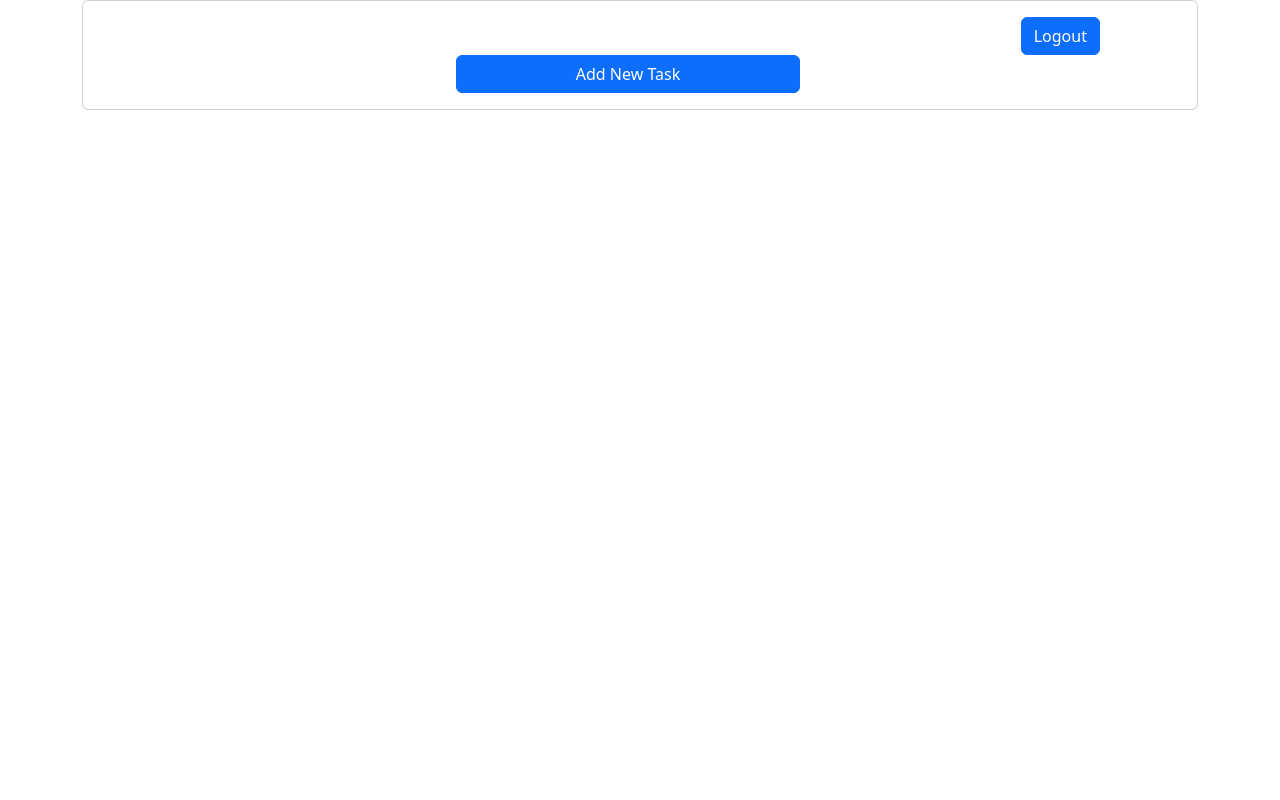
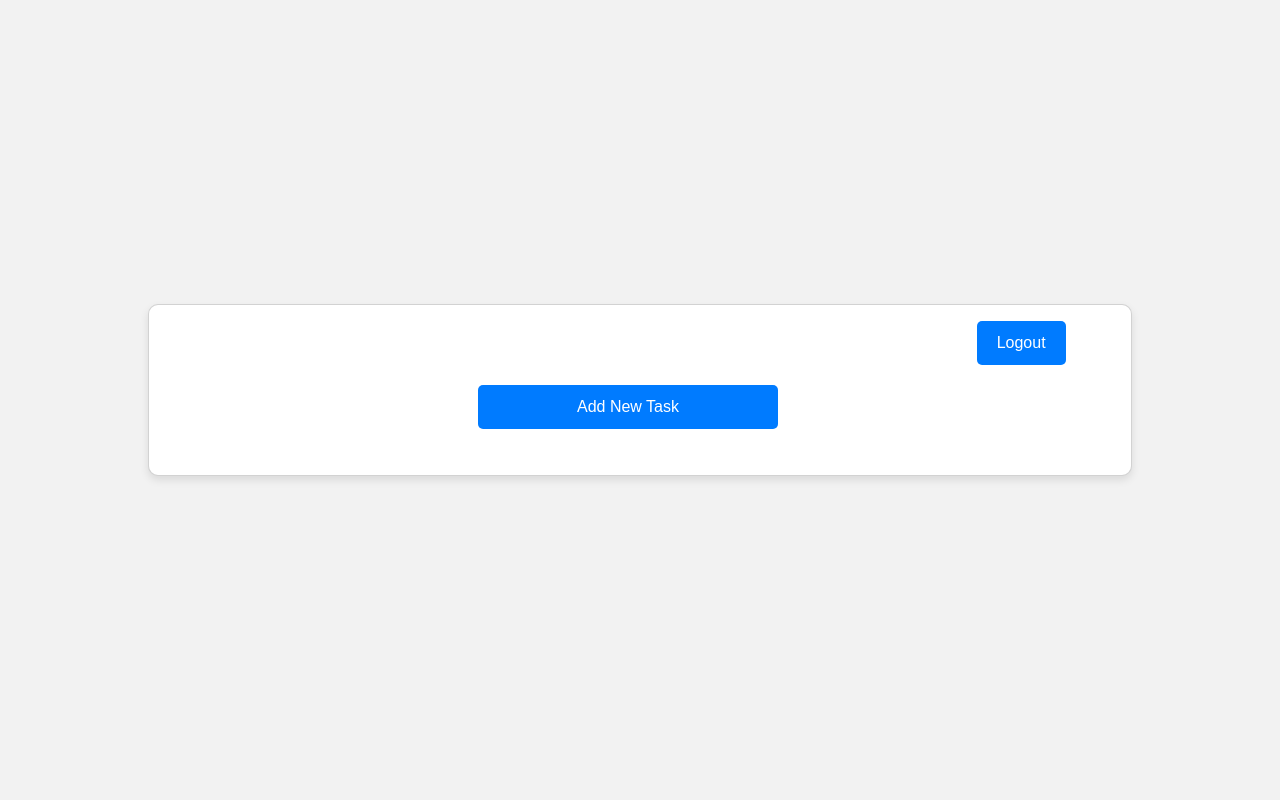
Before and after one commit to AndaruHP/task_list, a PHP site: page / in a window 1280 px wide. Run offline with PHP 8.4, Linux system fonts and the light colour scheme; the visitor is signed in with stand-in values (Sample User, id 1); data comes from the database, SQL or seed files in the repository.

Commit message:
add css sikit

```diff
--- a/index.php
+++ b/index.php
@@ -16,6 +16,8 @@ include('database/connect.php');
     <meta name="viewport" content="width=device-width, initial-scale=1.0">
     <title>To-do</title>
     <link href="https://cdn.jsdelivr.net/npm/bootstrap@5.3.2/dist/css/bootstrap.min.css" rel="stylesheet" integrity="sha384-T3c6CoIi6uLrA9TneNEoa7RxnatzjcDSCmG1MXxSR1GAsXEV/Dwwykc2MPK8M2HN" crossorigin="anonymous">
+    <link rel="stylesheet" href="styles.css">
+
 </head>
 
 <body>
--- /dev/null
+++ b/styles.css
@@ -0,0 +1,83 @@
+body {
+    display: flex;
+    justify-content: center;
+    align-items: center;
+    height: 100vh;
+    margin: 0;
+    background-color: #f2f2f2;
+    font-family: Arial, sans-serif;
+}
+
+.container {
+    width: 100%;
+    max-width: 80%;
+    padding: 20px;
+    box-sizing: border-box;
+}
+
+.card {
+    background-color: #ffffff;
+    border-radius: 10px;
+    box-shadow: 0 4px 8px rgba(0, 0, 0, 0.1);
+    padding: 20px;
+    margin-bottom: 20px;
+}
+
+.btn-primary {
+    background-color: #007bff;
+    color: #ffffff;
+    border: none;
+    border-radius: 5px;
+    padding: 10px 20px;
+    cursor: pointer;
+    text-decoration: none;
+}
+
+.btn-primary:hover {
+    background-color: #0056b3;
+}
+
+.btn-danger {
+    background-color: #dc3545;
+    color: #ffffff;
+    border: none;
+    border-radius: 5px;
+    padding: 10px 20px;
+    cursor: pointer;
+    text-decoration: none;
+}
+
+.btn-danger:hover {
+    background-color: #bd2130;
+}
+
+.form-control {
+    width: 100%;
+    padding: 10px;
+    margin-bottom: 10px;
+    border: 1px solid #ccc;
+    border-radius: 5px;
+    font-size: 16px;
+}
+
+.row {
+    margin-bottom: 10px;
+}
+
+h2 {
+    font-size: 28px;
+    color: #333;
+    margin-bottom: 20px;
+}
+
+h5 {
+    font-size: 20px;
+    color: #333;
+    margin-bottom: 10px;
+}
+
+p {
+    font-size: 16px;
+    color: #666;
+    margin-bottom: 10px;
+}
--- a/task/insert_task.php
+++ b/task/insert_task.php
@@ -10,7 +10,7 @@ if (isset($_POST['add_task'])) {
     $status = "Not Started yet";
     $user_id = $_SESSION['user_id'];
 
-    $sql = "INSERT INTO task_list (title, description, date_task, status, user_id) VALUES ('$title', '$description', '$date', '$status', '$user_id')";
+    $sql = "INSERT INTO task_list (title, description, date_task, status, user_id, checklist) VALUES ('$title', '$description', '$date', '$status', '$user_id',0)";
     $result = mysqli_query($conn, $sql);
     if ($result) {
         header('location: ../index.php');
@@ -29,6 +29,7 @@ if (isset($_POST['add_task'])) {
     <meta name="viewport" content="width=device-width, initial-scale=1.0">
     <title>Insert</title>
     <link href="https://cdn.jsdelivr.net/npm/bootstrap@5.3.2/dist/css/bootstrap.min.css" rel="stylesheet" integrity="sha384-T3c6CoIi6uLrA9TneNEoa7RxnatzjcDSCmG1MXxSR1GAsXEV/Dwwykc2MPK8M2HN" crossorigin="anonymous">
+    <link href="styles.css"rel="stylesheet">
 </head>
 
 <body>
```
Also changed, not shown: task/delete_task.php (+4 -9 lines), task/styles.css (added, +28 -0 lines).
